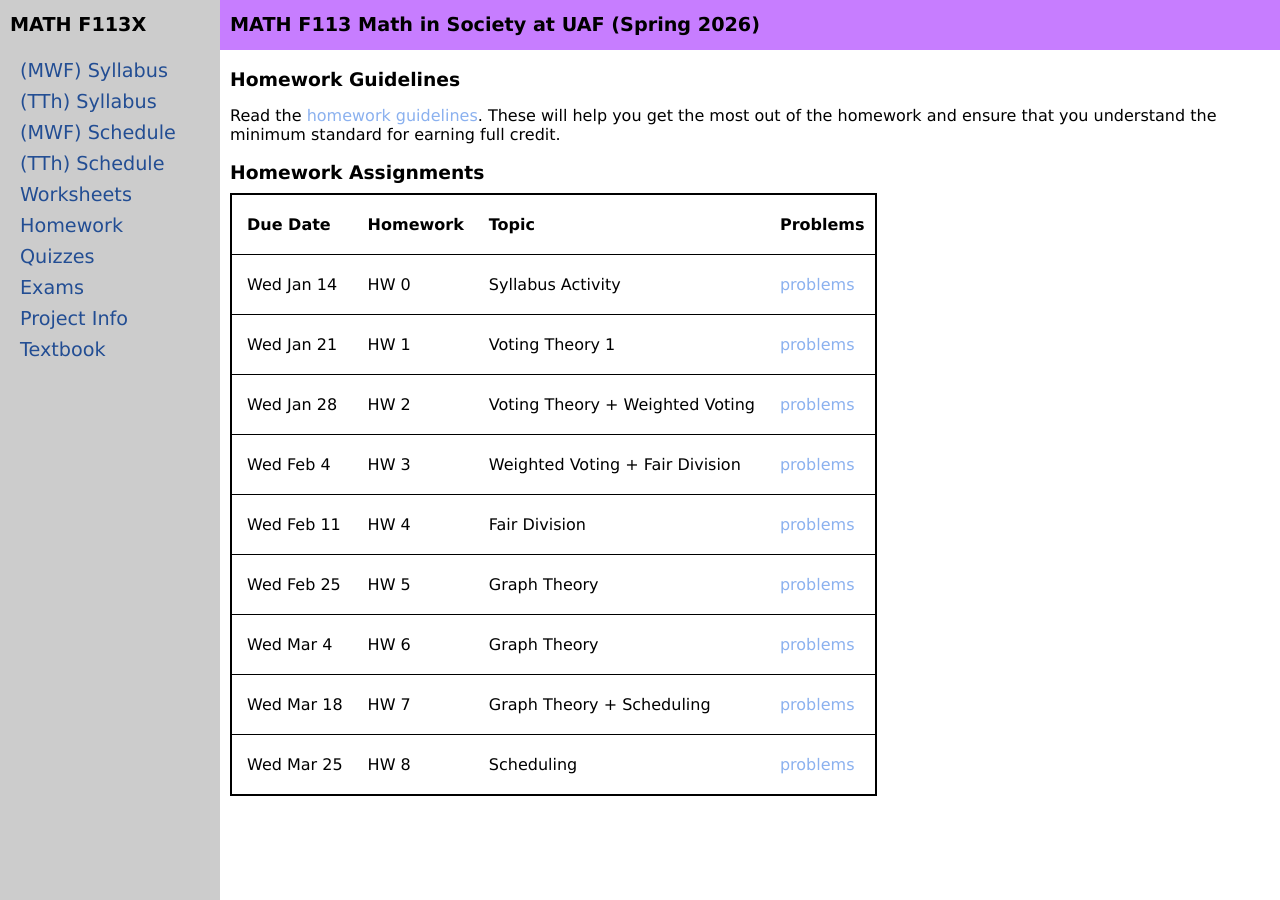
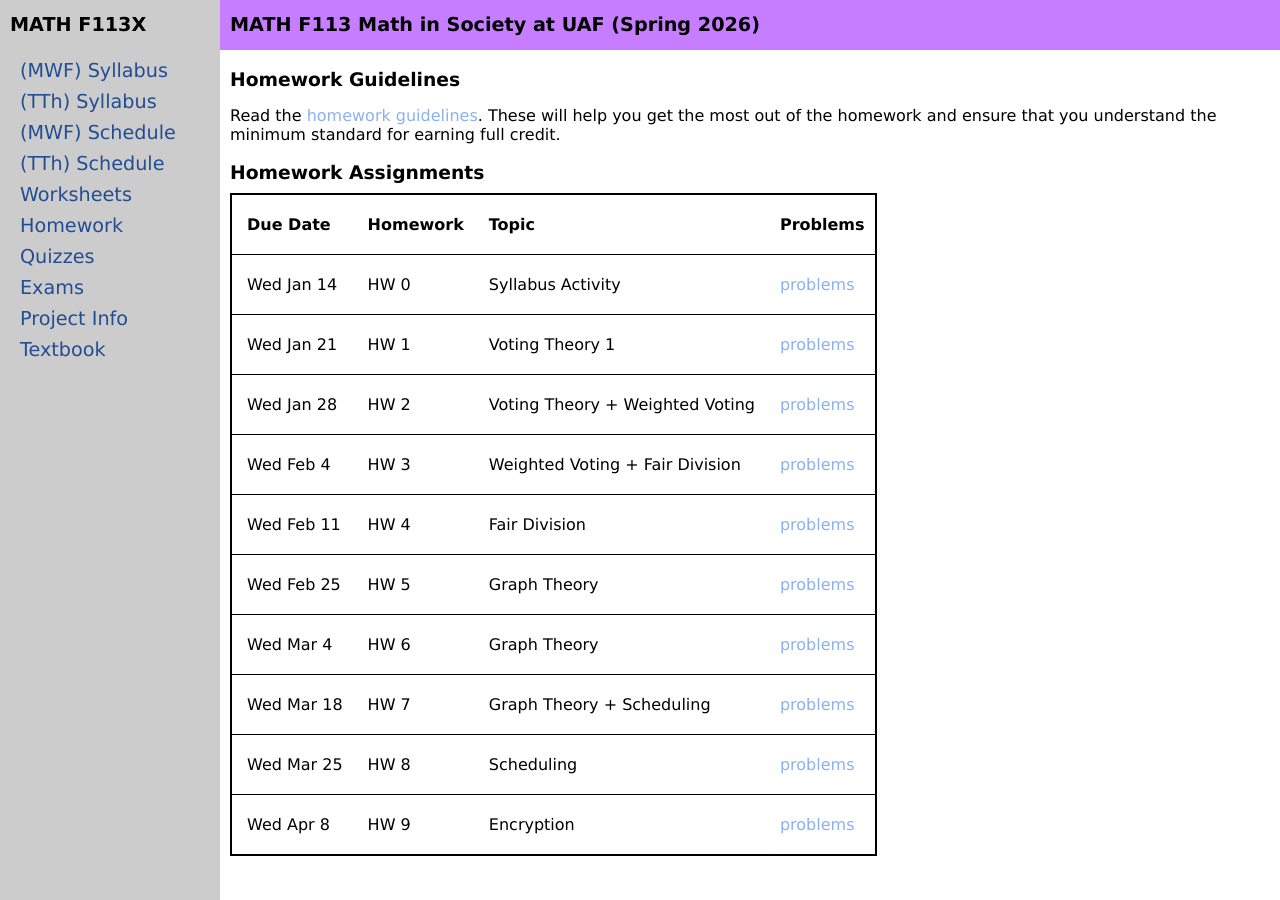
Before and after one commit to uaf-math/math113, a Jekyll site: the page built from homework.md, in a window 1280 px wide. Built offline with Jekyll 4.4.1, drawn with Linux system fonts in a browser that asks for light colours.

Commit message:
Update homework.yml

```diff
--- a/_data/homework.yml
+++ b/_data/homework.yml
@@ -37,3 +37,7 @@ homeworks:
   number: HW 8
   topic: Scheduling
   problems: hw8.pdf
+- due: Wed Apr 8
+  number: HW 9
+  topic: Encryption
+  problems: hw9.pdf
```
